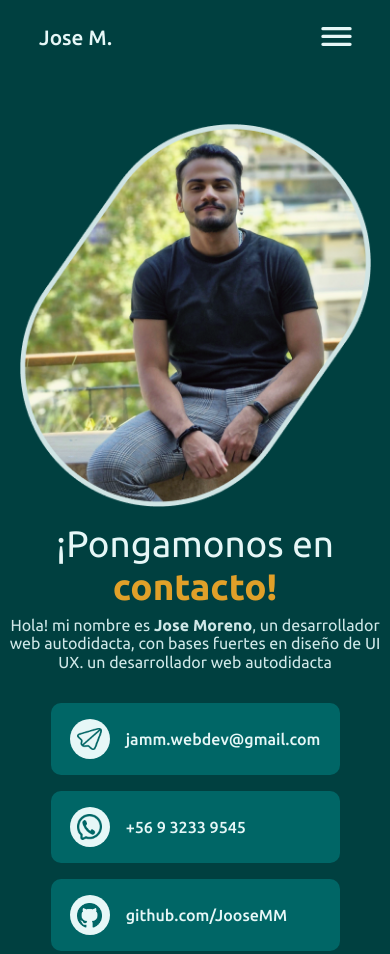
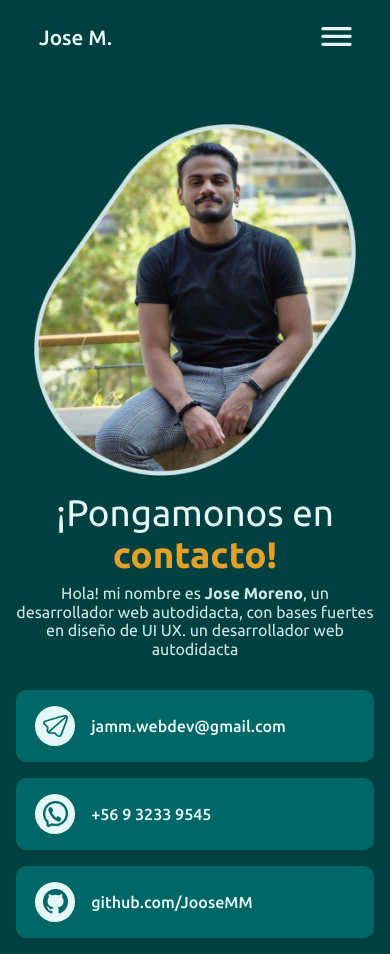
Before and after one commit to JooseMM/portfolio-jm, a website built with Vite: page contact.html in a window 390 px wide. Shown: the top 954 px of the page. Built offline with nearby package versions, Linux system fonts and the light colour scheme.

Commit message:
fix mobile styles for contact links

```diff
--- a/src/style.css
+++ b/src/style.css
@@ -220,14 +220,23 @@ b {
     margin-top: 1rem;
   }
   .contact-section p {
-    margin-inline: auto;
     text-align: center;
     margin-bottom: 2rem;
     font-size: 1rem;
   }
+  .contact-link-ct {
+    padding-block: 1rem;
+    width: 100%;
+    font-size: 1rem;
+  }
+  .contact-grid {
+    width: 100%;
+    max-width: 600px;
+  }
   .contact-section {
     display: flex;
     flex-direction: column;
+    justify-content: center;
     align-items: center;
     padding-top: 3rem;
     padding-bottom: 5rem;
@@ -257,6 +266,9 @@ b {
     width: 40px;
     height: 40px;
     border-radius: 1000px;
+  }
+  .contact-section {
+    padding-inline: 1rem;
   }
   .contact-link-ct div img {
     width: 25px;
@@ -553,15 +565,7 @@ b {
   .box-btn {
     justify-items: center;
   }
-  .contact-link-ct {
-    padding-block: 1rem;
-    width: 100%;
-    font-size: 1.2rem;
-  }
-  .contact-grid {
-    width: 90%;
-    max-width: 600px;
-  }
+
   .contact-section p {
     max-width: 45ch;
     padding-inline: 1rem;
```
